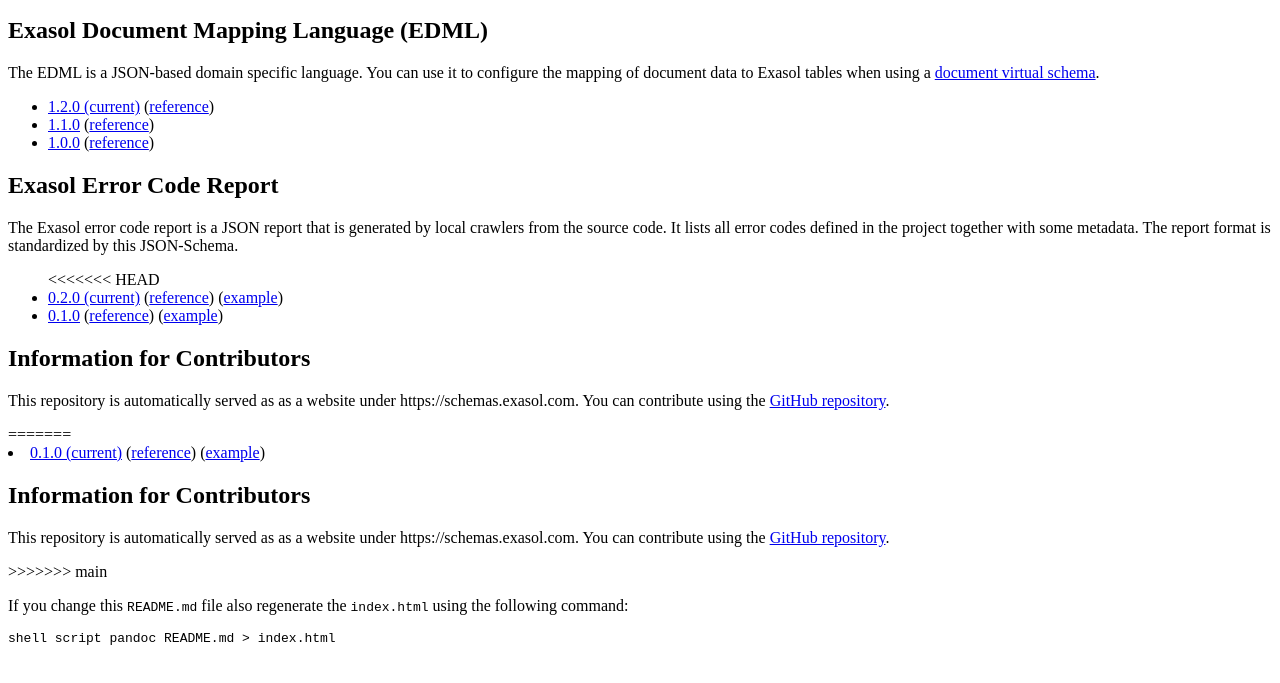
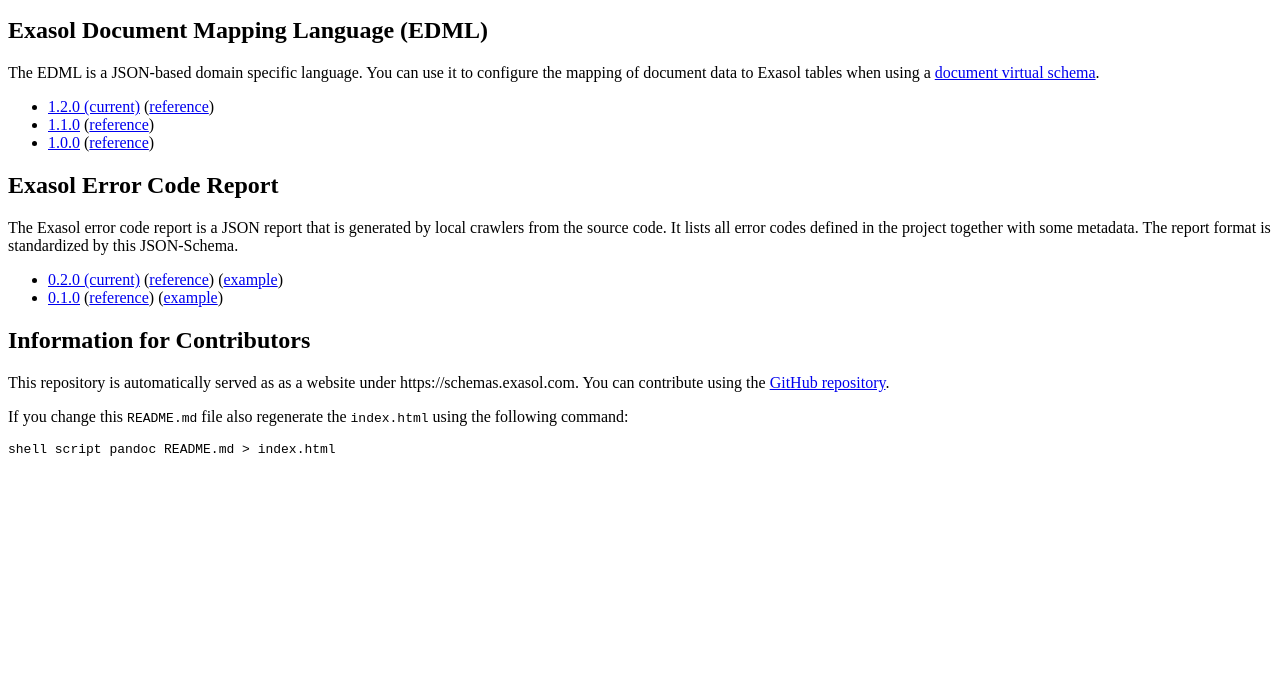
Before and after one commit to exasol/schemas, a plain HTML site: page index.html in a window 1280 px wide. Shown: the part 87-770 px from the top of the page. Drawn offline with Linux system fonts and the light colour scheme.

Commit message:
updated index

```diff
--- a/index.html
+++ b/index.html
@@ -20,7 +20,6 @@
     error codes defined in the project together with some metadata. The report format is standardized by this
     JSON-Schema.</p>
 <ul>
-    <<<<<<< HEAD
     <li><a href="error_code_report-0.2.0.json">0.2.0 (current)</a> (<a
             href="https://exasol.github.io/schemas/error_code_report-0.2.0/index.html">reference</a>) (<a
             href="error_code_report-0.2.0_example.json">example</a>)
@@ -33,16 +32,6 @@
 <h2 id="information-for-contributors">Information for Contributors</h2>
 <p>This repository is automatically served as as a website under https://schemas.exasol.com. You can contribute using
     the <a href="https://github.com/exasol/schemas">GitHub repository</a>.</p>
-=======
-<li><a href="error_code_report-0.1.0.json">0.1.0 (current)</a> (<a
-        href="https://exasol.github.io/schemas/error_code_report-0.1.0/index.html">reference</a>) (<a
-        href="error_code_report-0.1.0_example.json">example</a>)
-</li>
-</ul>
-<h2 id="information-for-contributors">Information for Contributors</h2>
-<p>This repository is automatically served as as a website under https://schemas.exasol.com. You can contribute using
-    the <a href="https://github.com/exasol/schemas">GitHub repository</a>.</p>
->>>>>>> main
 <p>If you change this <code>README.md</code> file also regenerate the <code>index.html</code> using the following
     command:</p>
 <p><code>shell script pandoc README.md &gt; index.html</code></p>
```
